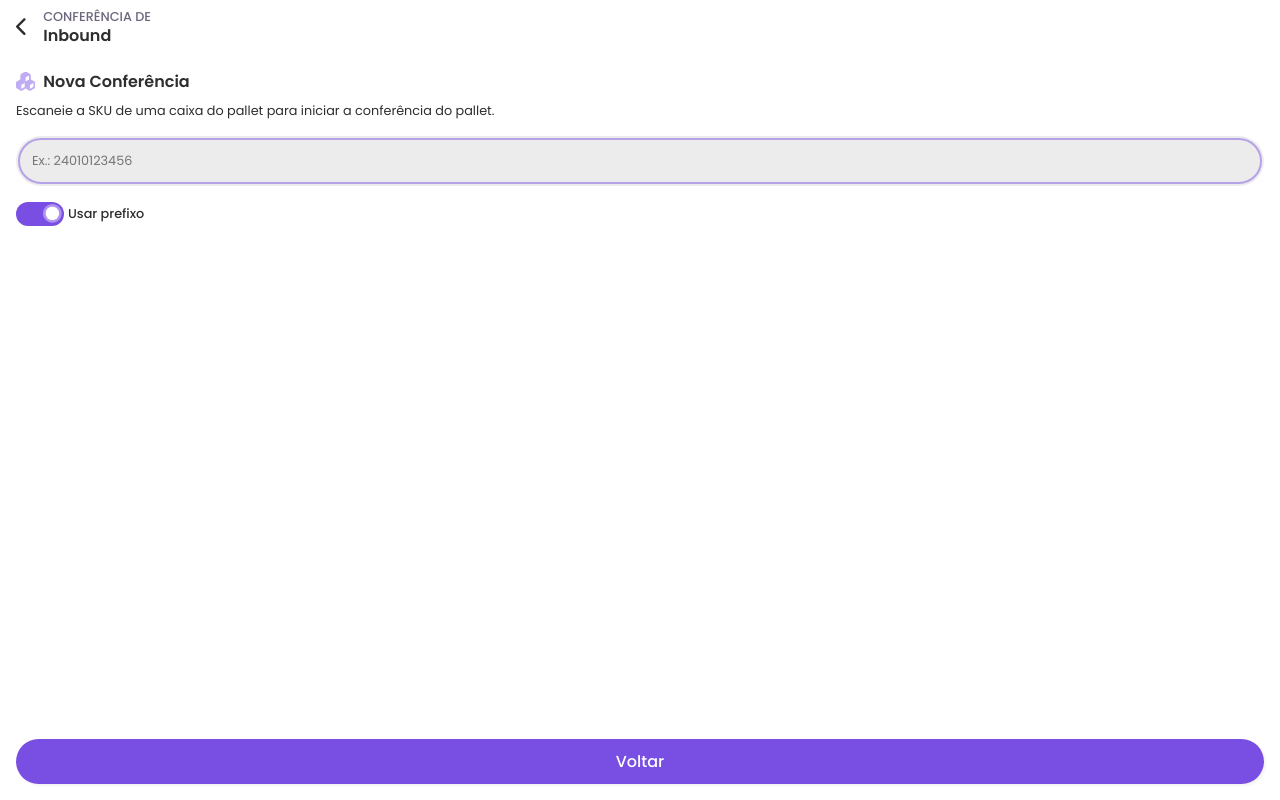
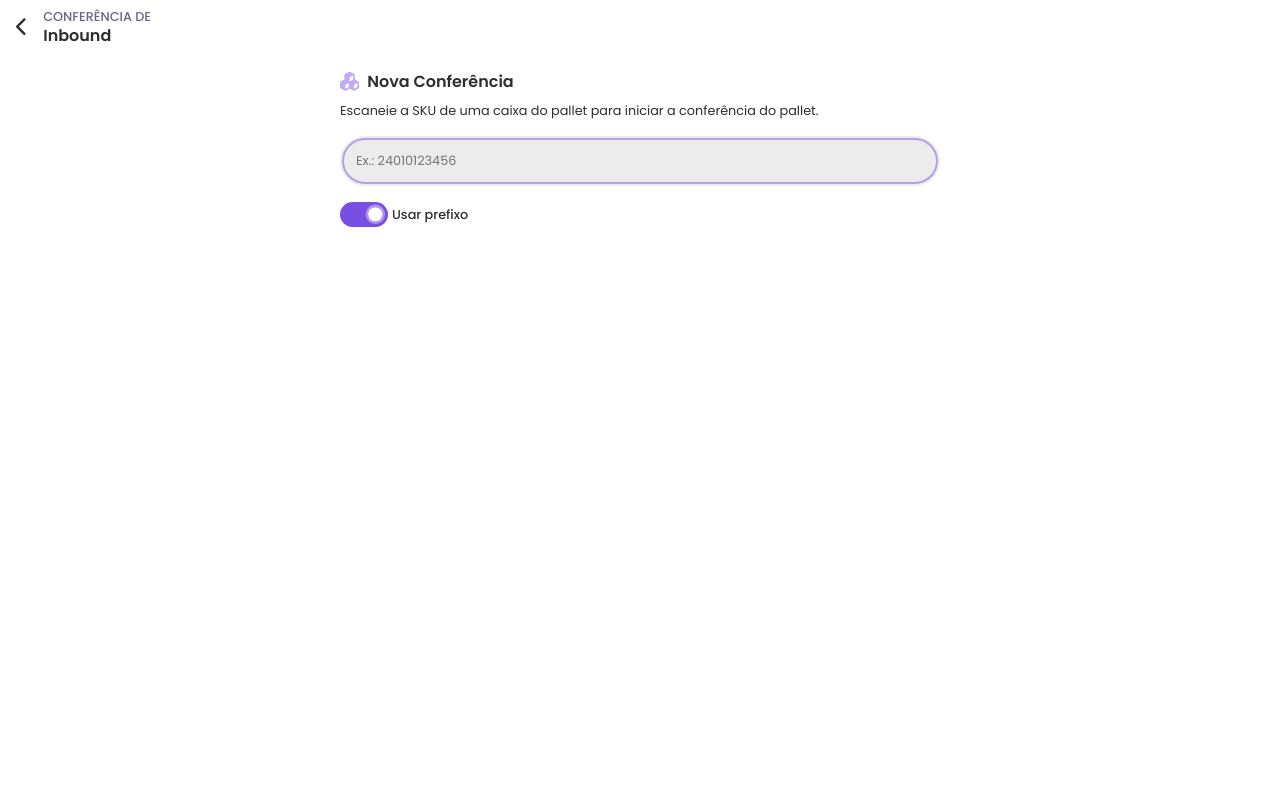
Before and after one commit to wduos/inspectr-react, a React (Vite) app: page /inbound in a window 1280 px wide. Built offline with nearby package versions, Linux system fonts and the light colour scheme.

Commit message:
fixed elements sizes

```diff
--- a/src/pages/Home/Home.css
+++ b/src/pages/Home/Home.css
@@ -1,5 +1,6 @@
 .Home {
   width: 100%;
+  height: 100vh;
   padding-bottom: 1rem;
 }
 
--- a/src/pages/Inbound/Inbound.css
+++ b/src/pages/Inbound/Inbound.css
@@ -3,6 +3,12 @@
   height: calc(100vh - 3.3rem);
   background-color: white;
   padding: 1rem;
+}
+
+.Inbound > div {
+  width: 100%;
+  max-width: 600px;
+  margin: 0 auto;
 }
 
 .Inbound svg {
@@ -22,7 +28,7 @@
 #sku-prefix-switch {
   position: relative;
   width: 3rem;
-  height: 1.5rem;
+  height: 1.6rem;
   border-radius: var(--radius);
   border: none;
   background-color: var(--dark);
@@ -32,12 +38,12 @@
   top: 0.1rem;
   left: 0.1rem;
   content: "";
-  width: 1.3rem;
-  height: 1.3rem;
+  width: 1.4rem;
+  height: 1.4rem;
   border-radius: 50%;
   background-color: white;
   transform: scale(-50%);
-  outline: 8px solid rgba(255, 255, 255, 0.2);
+  outline: 10px solid rgba(255, 255, 255, 0.2);
   transition-property: left, outline, transform;
   transition: cubic-bezier(0.26, 0.19, 0.12, 1.3) 0.15s;
 }
@@ -48,7 +54,7 @@
 #sku-prefix-switch.switch-active::after {
   transform: scale(-65%);
   outline: 4px solid rgba(255, 255, 255, 0.4);
-  left: 1.6rem;
+  left: 1.5rem;
 }
 
 .Inbound .important-data-wrapper {
--- a/src/pages/Inbound/Inbound.jsx
+++ b/src/pages/Inbound/Inbound.jsx
@@ -73,6 +73,7 @@ export default function Inbound() {
     <div className="Inbound">
       <Header titleTop="Conferência de" titleBottom="Inbound" backToUrl="/" />
 
+      <div>
         <h1 className="page-title">
           <svg xmlns="http://www.w3.org/2000/svg" viewBox="0 0 512 512">
             <path d="M284-1.3c-17.3-10-38.7-10-56 0L143.8 47.3c-17.3 10-28 28.5-28 48.5l0 101.9-88.3 51c-17.3 10-28 28.5-28 48.5l0 97.3c0 20 10.7 38.5 28 48.5l84.3 48.6c17.3 10 38.7 10 56 0l88.3-51 88.3 51c17.3 10 38.7 10 56 0L484.5 443c17.3-10 28-28.5 28-48.5l0-97.3c0-20-10.7-38.5-28-48.5l-88.3-51 0-101.9c0-20-10.7-38.5-28-48.5L284-1.3zM232 292.6l0 106.5-88.3 51c-1.2 .7-2.6 1.1-4 1.1l0-105.3 92.3-53.3zm231.4 .6c.7 1.2 1.1 2.6 1.1 4l0 97.3c0 2.9-1.5 5.5-4 6.9l-84.3 48.6c-1.2 .7-2.6 1.1-4 1.1l0-105.3 91.2-52.6zM348.3 95.8l0 101.9-92.3 53.3 0-106.5 91.2-52.6c.7 1.2 1.1 2.6 1.1 4z" />
@@ -117,7 +118,10 @@ export default function Inbound() {
         </form>
 
         {!sku && (
-        <div className="switch-label-wrapper" style={{ marginBottom: "1rem" }}>
+          <div
+            className="switch-label-wrapper"
+            style={{ marginBottom: "1rem" }}
+          >
             <button
               className={usePrefix ? "switch-active" : ""}
               id="sku-prefix-switch"
@@ -151,8 +155,9 @@ export default function Inbound() {
           show={showToast}
         />
 
-      <div className="bottom-btns-wrapper">
+        {/* <div className="bottom-btns-wrapper">
           <Link to="/">Voltar</Link>
+        </div> */}
       </div>
     </div>
   );
```
Lines whose indentation alone changed are shown as unchanged.
